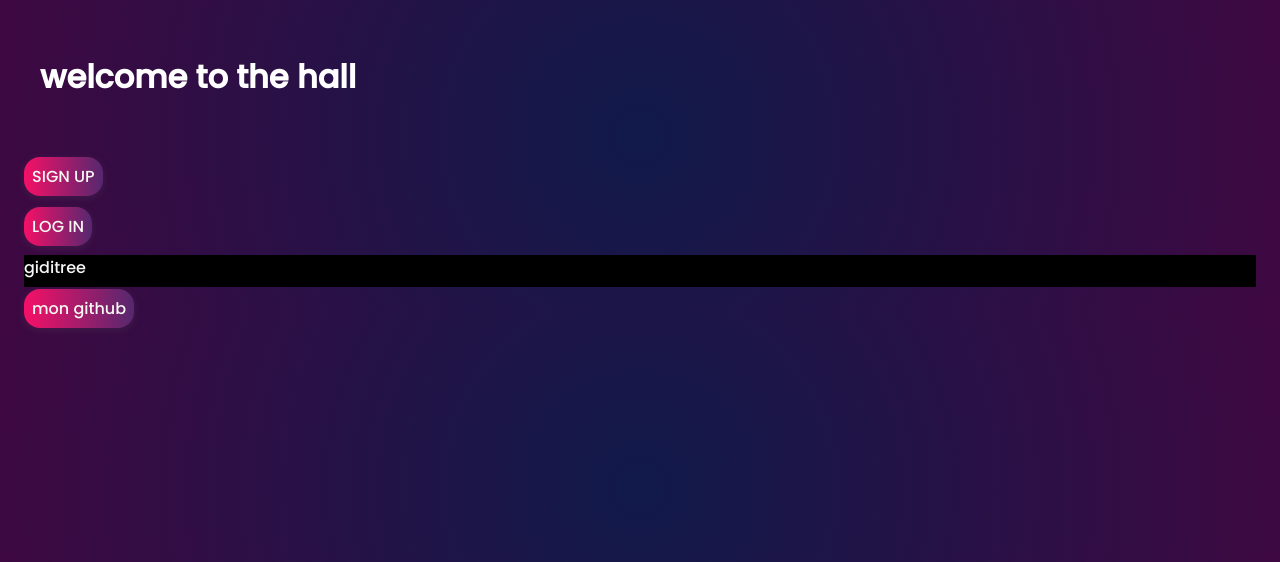
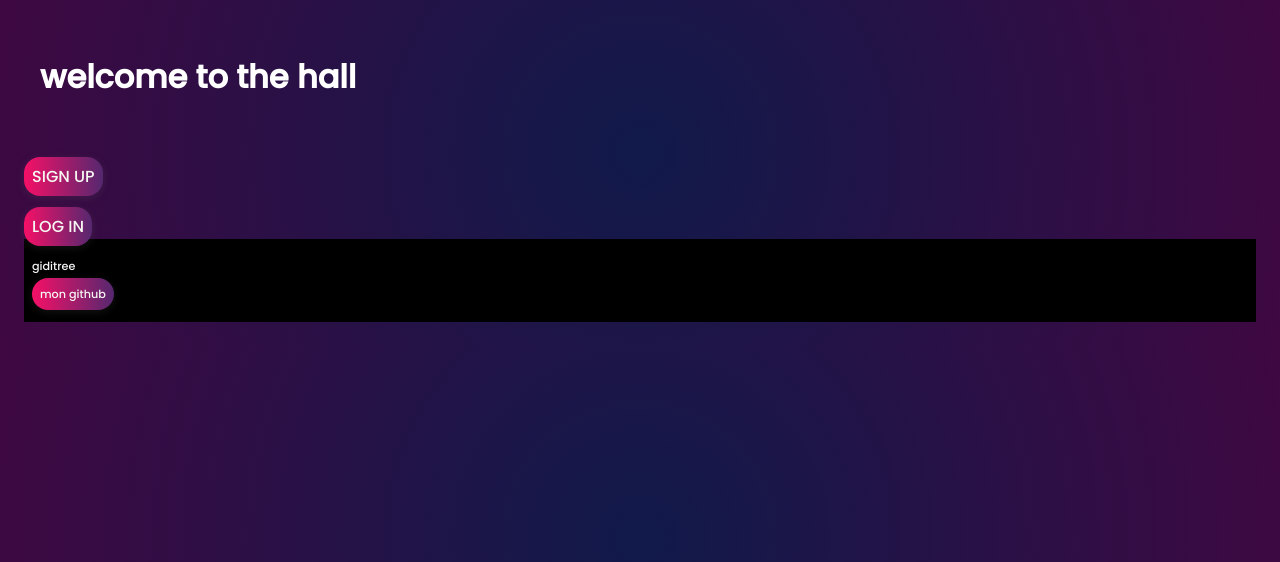
Before and after one commit to Giacomo-DeGrandi/module-connexion, a PHP site: page /index.php in a window 1280 px wide. Shown: the part 40-602 px from the top of the page. Run offline with PHP 8.4, Linux system fonts and the light colour scheme.

Commit message:
commit for css

```diff
--- a/pages/modcon.css
+++ b/pages/modcon.css
@@ -213,7 +213,8 @@ header{
 }
 
 footer {
-	height: 4vh;
+	font-size: 0.7em;
+	padding: 1vh;
 	background-color: black;
 	color: whitesmoke;
 }
```
